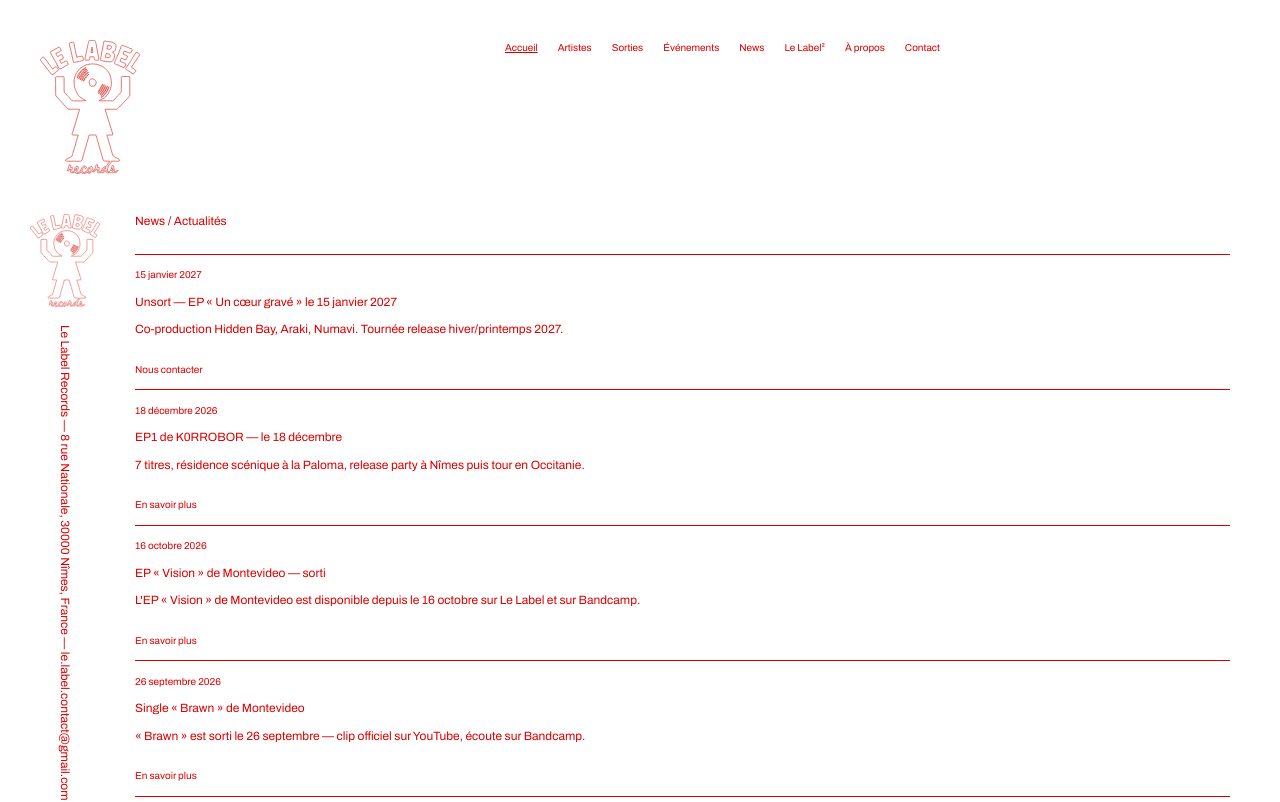
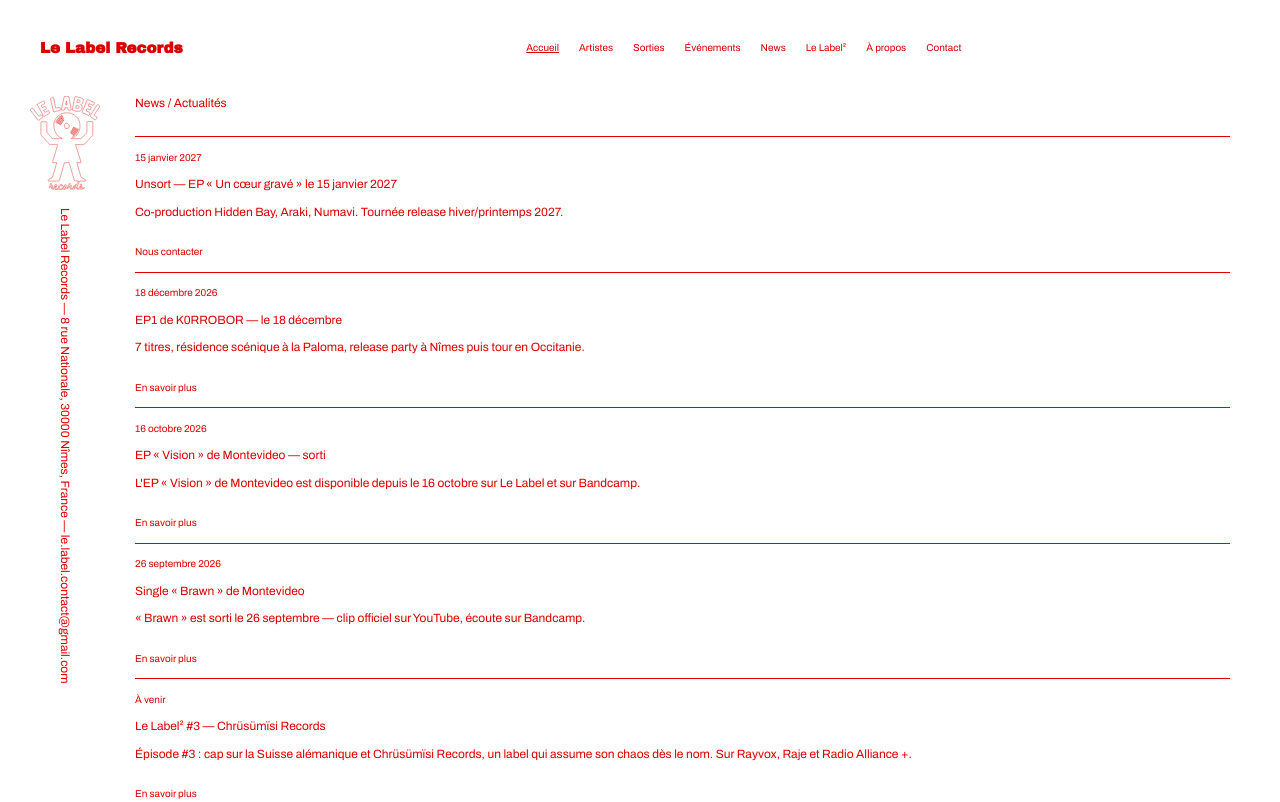
Before and after one commit to lelabelrecords-stack/website, a React (Vite) app: page / in a window 1280 px wide. Shown: the top 802 px of the page. Built offline with nearby package versions, Linux system fonts and the light colour scheme.

Commit message:
fix(ui): #site-identity devient un wordmark texte (plus de logo image dans le header ; le logo reste dans #main-side et le favicon)
Co-authored-by: lelabelrecords-stack <lelabelrecords-stack@users.noreply.github.com>

```diff
--- a/src/components/Header.jsx
+++ b/src/components/Header.jsx
@@ -18,10 +18,7 @@ export default function Header() {
   return (
     <header id="header">
       <h1 id="site-identity">
-        <Link to="/" onClick={() => setOpen(false)}>
-          <img src="/assets/logo-contour-rouge.svg" alt="" width="100" height="134" />
-          <span className="visually-hidden">Le Label Records — accueil</span>
-        </Link>
+        <Link to="/" onClick={() => setOpen(false)}>Le Label Records</Link>
       </h1>
       <nav className={`site-nav${open ? ' is-open' : ''}`} aria-label="Navigation principale">
         <button
--- a/src/styles/main.scss
+++ b/src/styles/main.scss
@@ -308,13 +308,10 @@ $cols: 10 14 15 16 20 25 30 33 35 40 45 50 55 60 65 66 70 75 80 85 90 95 100;
 }
 
 #site-identity {
-  width: 8.33333rem;
-  line-height: 0;
+  font-family: $font-black;
+  font-size: 1.25rem;
+  line-height: 1.1;
   white-space: nowrap;
-}
-
-#site-identity img {
-  width: 100%;
 }
 
 .site-nav {
@@ -350,19 +347,11 @@ $cols: 10 14 15 16 20 25 30 33 35 40 45 50 55 60 65 66 70 75 80 85 90 95 100;
   #header {
     margin: 2.5rem 0 0 2.5rem;
   }
-
-  #site-identity {
-    width: 5.83333rem;
-  }
 }
 
 @media (max-width: $sp) {
   #header {
     margin: 2.08333rem 0 0 2.08333rem;
-  }
-
-  #site-identity {
-    width: 4.16667rem;
   }
 
   .site-nav {
```
